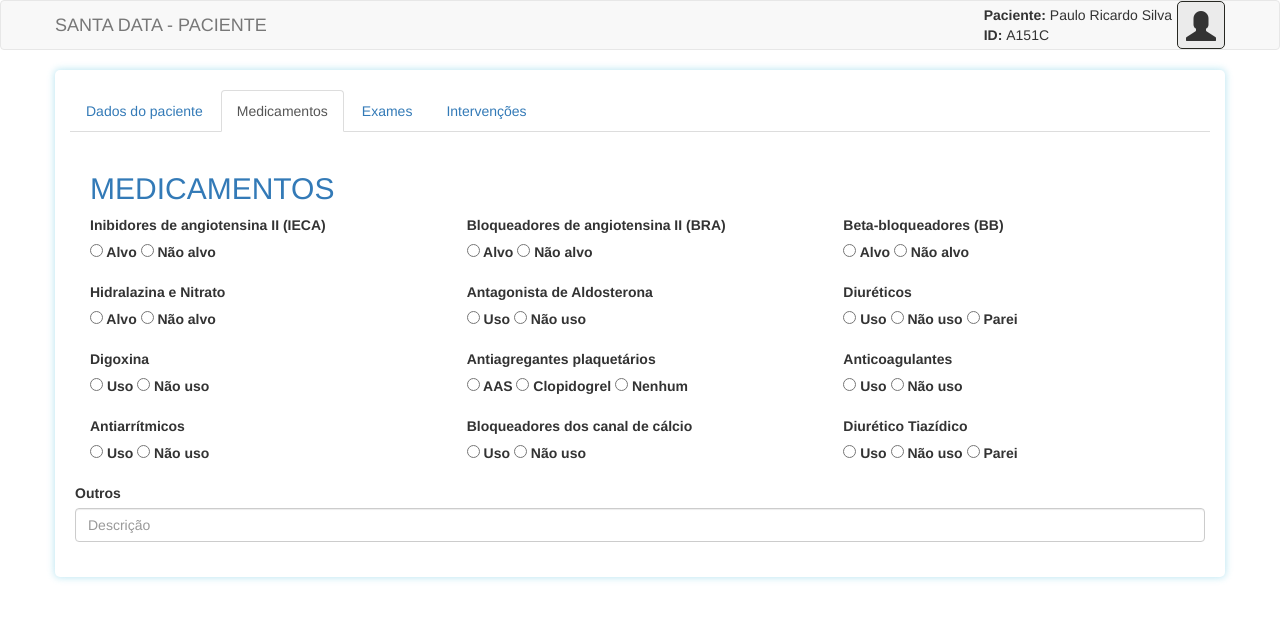
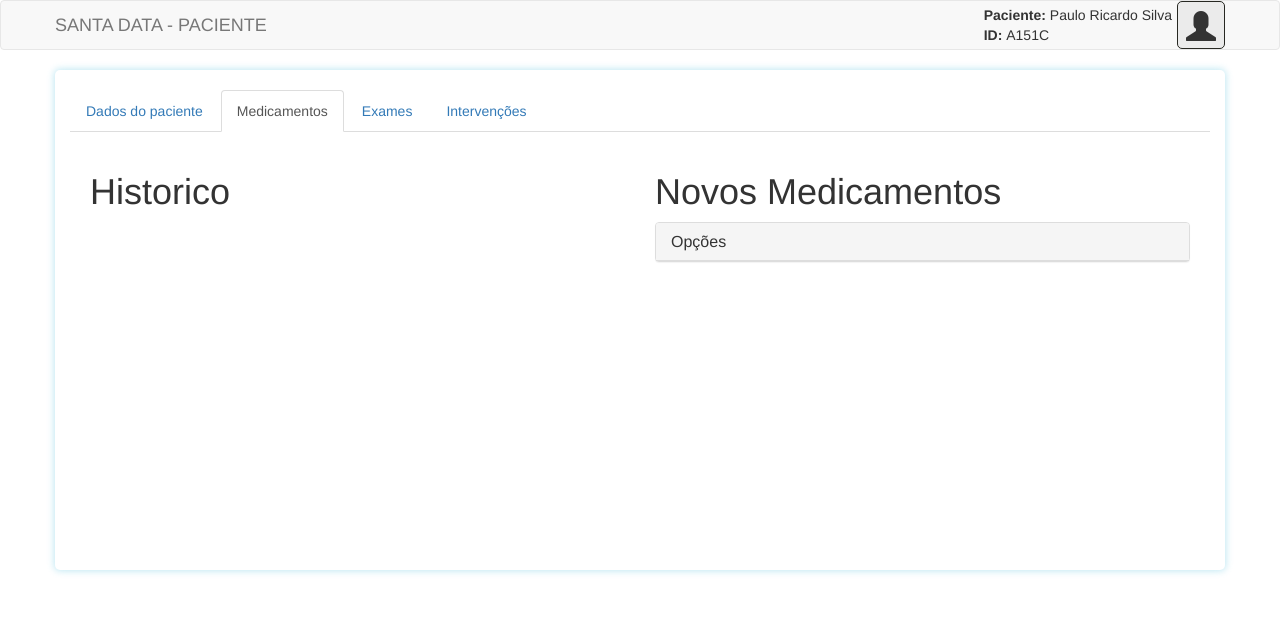
Before and after one commit to Kzshii/santadata, a website: page front/patient.html in a window 1280 px wide. Both pictures are taken after a click on the tab "Medicamentos". Drawn offline with Linux system fonts and the light colour scheme.

Commit message:
Feat(patient): New Drugs panel created

```diff
--- a/front/patient.html
+++ b/front/patient.html
@@ -90,15 +90,46 @@
 			<div role="tabpanel" class="tab-pane active" id="profile">
 				Dados do Paciente
 			</div>
+
 			<!-- Aba: Medicamentos -->
 			<div role="tabpanel" class="tab-pane" id="meds">
 
+				<!--
 				<h2 class="text-uppercase text-primary">Medicamentos</h2>
+				-->
 
-				<div class="form-group row ">
+				<!-- Row -->
+				<div class="row">
+					<div class="col-sm-6">
+						<h1>Historico</h1>
+					</div>
 
+					<!-- Col -->
+					<div class="col-sm-6">
+						<h1>Novos Medicamentos</h1>
+
+						<!-- Painel: Opções de exame -->
+						<div class="panel panel-default">
+
+							<!-- Cabeçalho do painel -->
+							<div class="panel-heading" role="tab" id="heading-panel-exam-fg">
+									<h4 class="panel-title">
+										<div class="panel-title-toggle" role="button" data-toggle="collapse" data-parent="#accordion" href="#collapse-panel-exam-fg" aria-expanded="true" aria-controls="collapse-panel-exam-fg">
+										Opções
+										</div>
+									</h4>
+							</div>
+							<!-- /Cabeçalho do painel -->
+
+							<!-- Collapsed Panel -->
+							<div id="collapse-panel-exam-fg" class="panel-collapse collapse out" role="tabpanel" aria-labelledby="collapse-panel-exam-fg">
+
+								<!-- Painel Body-->
+								<div class="panel-body">
+
+									<!-- Formulario -->
+									<div class="form-group row">
 										<div class="col-sm-4 col-md-4">
-
 											<label for="inibAngiostensina">Inibidores de angiotensina II (IECA)</label>
 											<div class="form-check form-check-inline">
 												<label class="form-check-label">
@@ -142,7 +173,8 @@
 
 										</div>
 
-				</div> <!-- / row -->
+									</div>
+									<!-- /Row -->
 
 									<div class="form-group row ">
 
@@ -196,7 +228,8 @@
 
 										</div>
 
-				</div> <!-- / row -->
+									</div>
+									<!-- /Row -->
 
 									<div class="form-group row ">
 
@@ -251,7 +284,8 @@
 
 										</div>
 
-				</div> <!-- / row -->
+									</div>
+									<!-- /Row -->
 
 									<div class="form-group row ">
 
@@ -305,16 +339,28 @@
 
 										</div>
 
-				</div> <!-- /Row -->
+									</div>
+									<!-- /Row -->
 
-				<div class="form-group row ">
-					<label for="outros">Outros</label>
-					<br>
-					<input type="text" class="form-control" id="outros" placeholder="Descrição">
-				</div> <!-- /Row -->
+									<button type="button" class="btn btn-info pull-right">Salvar</button>
 
+								</div>
+								<!-- /Painel Body -->
 
-			</div> <!-- /Aba: Medicamentos -->
+							</div>
+							<!-- /Collapsed panel -->
+
+						</div>
+						<!-- /Painel: Opções de exame -->
+
+					</div>
+					<!-- /Col -->
+
+				</div>
+				<!-- /Row -->
+
+			</div>
+			<!-- /Aba: Medicamentos -->
 
 			<!-- Aba: Exames -->
 			<div role="tabpanel" class="tab-pane" id="exams">
```
Lines whose indentation alone changed are shown as unchanged.
